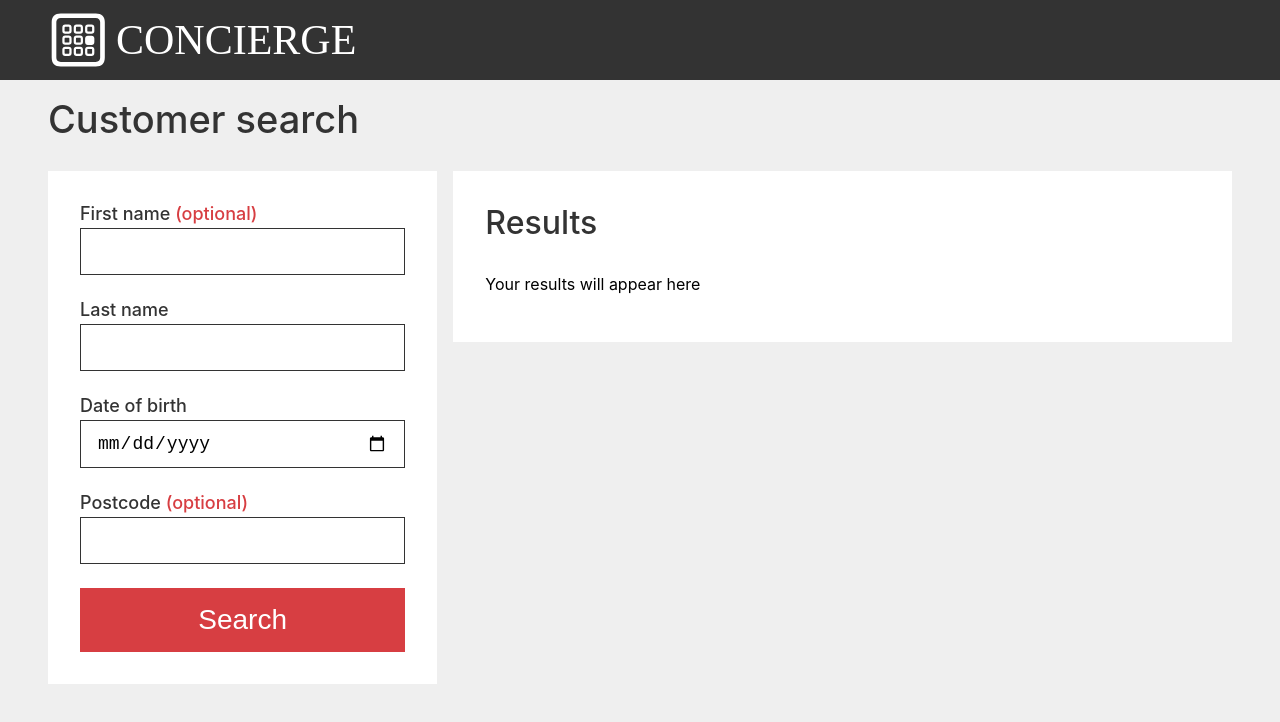
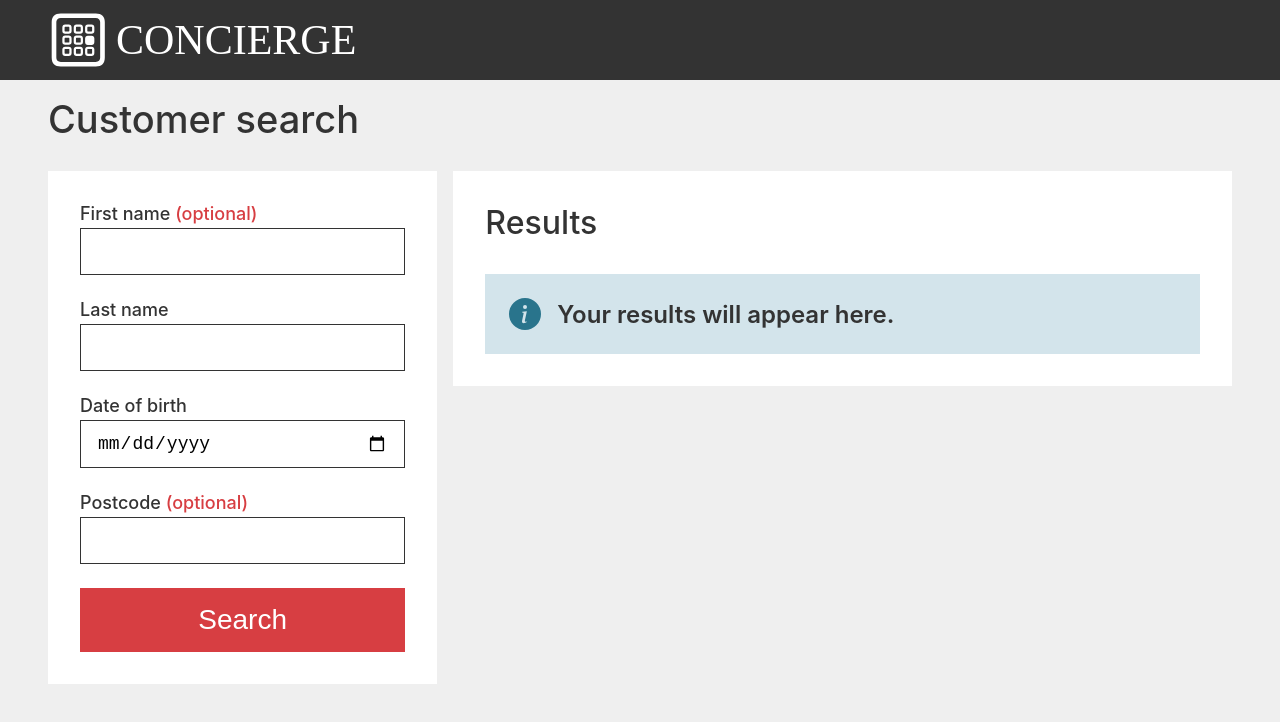
Before and after one commit to alexkinsey/concierge, a React (Create React App) app: page / in a window 1280 px wide. Shown: the top 722 px of the page. Built offline with nearby package versions, Linux system fonts and the light colour scheme.

Commit message:
added info panel

```diff
--- a/package.json
+++ b/package.json
@@ -6,6 +6,7 @@
     "@testing-library/jest-dom": "5.16.4",
     "@testing-library/react": "13.3.0",
     "@testing-library/user-event": "13.5.0",
+    "bootstrap-icons": "^1.8.3",
     "cors": "2.8.5",
     "express": "4.18.1",
     "md5": "2.3.0",
--- /dev/null
+++ b/src/Search/Results/InfoCard/index.js
@@ -0,0 +1,62 @@
+import { Container, Aligner } from './index.styles';
+import { TextLarger } from '../../../common/Text.styles';
+
+const InfoCard = ({ numberOfCustomers }) => {
+  return (
+    <>
+      {
+        (numberOfCustomers < 1 ? (
+          <Container info>
+            <Aligner>
+              <svg
+                xmlns="http://www.w3.org/2000/svg"
+                width="32"
+                height="32"
+                fill="var(--infoDark)"
+                viewBox="0 0 16 16"
+              >
+                <path d="M8 16A8 8 0 1 0 8 0a8 8 0 0 0 0 16zm.93-9.412-1 4.705c-.07.34.029.533.304.533.194 0 .487-.07.686-.246l-.088.416c-.287.346-.92.598-1.465.598-.703 0-1.002-.422-.808-1.319l.738-3.468c.064-.293.006-.399-.287-.47l-.451-.081.082-.381 2.29-.287zM8 5.5a1 1 0 1 1 0-2 1 1 0 0 1 0 2z" />
+              </svg>
+              <TextLarger noSpace>Your results will appear here.</TextLarger>
+            </Aligner>
+          </Container>
+        ) : numberOfCustomers > 0 ? (
+          <Container info>
+            <Aligner>
+              <svg
+                xmlns="http://www.w3.org/2000/svg"
+                width="32"
+                height="32"
+                fill="var(--infoDark)"
+                viewBox="0 0 16 16"
+              >
+                <path d="M8 16A8 8 0 1 0 8 0a8 8 0 0 0 0 16zm.93-9.412-1 4.705c-.07.34.029.533.304.533.194 0 .487-.07.686-.246l-.088.416c-.287.346-.92.598-1.465.598-.703 0-1.002-.422-.808-1.319l.738-3.468c.064-.293.006-.399-.287-.47l-.451-.081.082-.381 2.29-.287zM8 5.5a1 1 0 1 1 0-2 1 1 0 0 1 0 2z" />
+              </svg>
+              <TextLarger noSpace>
+                {numberOfCustomers} customer {numberOfCustomers > 1 ? 'records ' : 'record '} match your search.
+              </TextLarger>
+            </Aligner>
+          </Container>
+        ) : numberOfCustomers = 0 && (
+          /* TODO - BUG - never renders no customer found message */
+          <Container warn>
+            <Aligner>
+              <svg
+                xmlns="http://www.w3.org/2000/svg"
+                width="32"
+                height="32"
+                fill="var(--warningDark)"
+                viewBox="0 0 16 16"
+              >
+                <path d="M16 8A8 8 0 1 1 0 8a8 8 0 0 1 16 0zM8 4a.905.905 0 0 0-.9.995l.35 3.507a.552.552 0 0 0 1.1 0l.35-3.507A.905.905 0 0 0 8 4zm.002 6a1 1 0 1 0 0 2 1 1 0 0 0 0-2z" />
+              </svg>
+              <TextLarger noSpace>No customer record was found.</TextLarger>
+            </Aligner>
+          </Container>
+        ))
+      }
+    </>
+  );
+};
+
+export default InfoCard;
--- /dev/null
+++ b/src/Search/Results/InfoCard/index.styles.js
@@ -0,0 +1,14 @@
+import styled from 'styled-components';
+
+export const Container = styled.div`
+  width: inherit;
+  padding: 1.5rem;
+  background-color: ${(props) => (props.info ? 'var(--info)' : props.warn ? 'var(--warn)' : 'null')};
+`;
+
+export const Aligner = styled.div`
+  display: flex;
+  gap: 1rem;
+  align-items: center;
+  height: 100%;
+`;
--- a/src/Search/Results/ResultCard/index.styles.js
+++ b/src/Search/Results/ResultCard/index.styles.js
@@ -1,8 +1,9 @@
 import styled from 'styled-components';
 
 export const Container = styled.div`
-  border: 1px solid black;
-  padding: 2rem;
+  border: 1px solid var(--black);
+  margin-top: 2rem;
+  padding: 1.5rem;
 `;
 
 export const ContentsLayout = styled.div`
--- a/src/Search/Results/index.js
+++ b/src/Search/Results/index.js
@@ -1,7 +1,8 @@
+import ResultCard from './ResultCard';
+import InfoCard from './InfoCard';
+
 import { Heading } from '../../common/Text.styles';
 import { Container } from './index.styles';
-
-import ResultCard from './ResultCard';
 
 const Results = ({ customers }) => {
   const resultCards = customers.map((customer) => {
@@ -11,7 +12,7 @@ const Results = ({ customers }) => {
   return (
     <Container>
       <Heading>Results</Heading>
-      {customers.length < 1 && <p>Your results will appear here</p>}
+      <InfoCard numberOfCustomers={customers.length} />
       {resultCards}
     </Container>
   );
--- a/src/common/GlobalStyles.js
+++ b/src/common/GlobalStyles.js
@@ -6,8 +6,14 @@ export const GlobalStyles = createGlobalStyle`
     --lightGrey: #efefef;
     --medGrey: #5b5b5b;
     --black: #333;
+
     --accent: #d73e42;
     --accentDark: rgb(180, 30, 30);
+
+    --info: #D3E4EB;
+    --infoDark: #29748C;
+    --warn: #F8EED5;
+    --warnDark: #C6962A;
 
     --maxPageWidth: 1300px;
     --minPageWidth: 1000px;
--- a/src/common/Text.styles.js
+++ b/src/common/Text.styles.js
@@ -33,7 +33,7 @@ export const TextLabel = styled(Text)`
 `;
 
 export const TextLarger = styled(Text)`
-  margin: 0 0 0.75em 0;
+  margin: ${(props) => (props.noSpace ? '0' : '0 0 0.75em 0')};
 
   color: var(--black);
   font-size: 24px;
```
Also changed, not shown: 2 other files (tests, documents, lock files or other folders).
